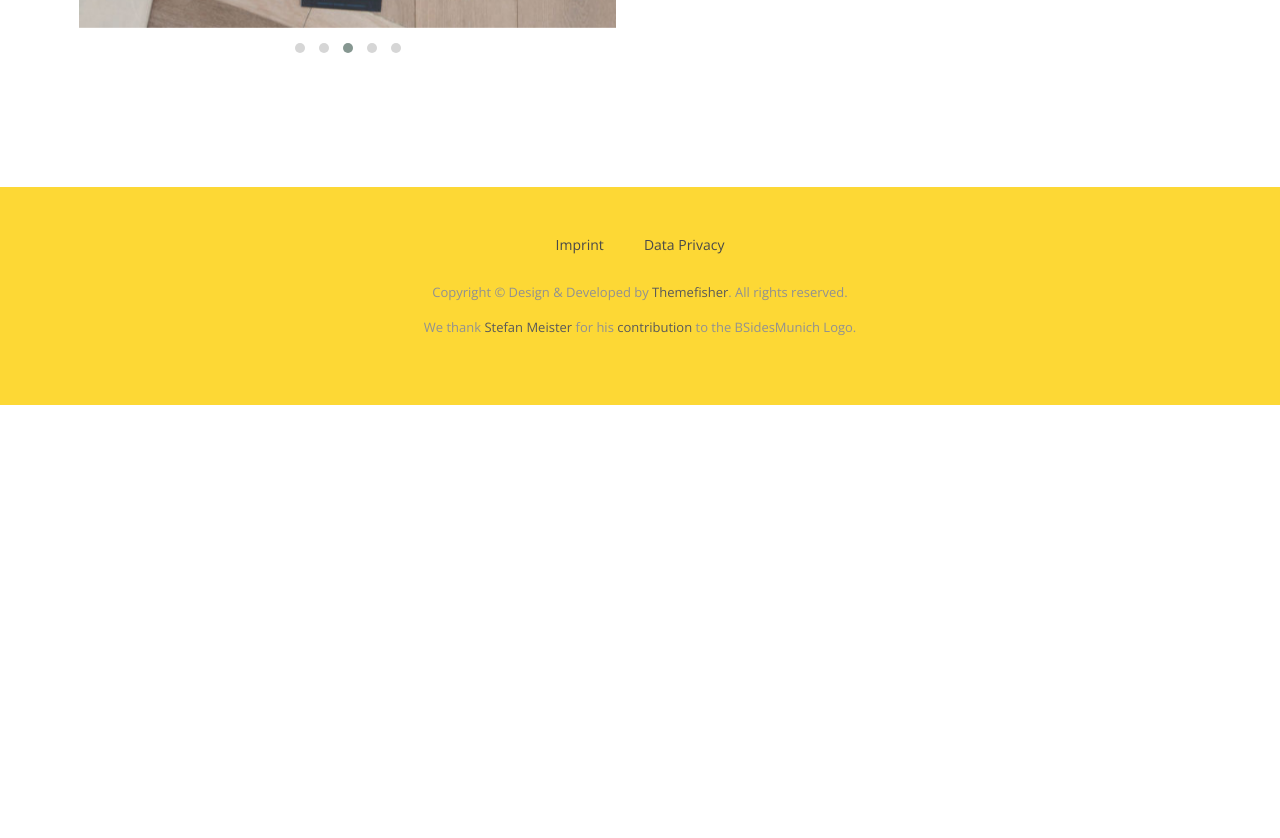
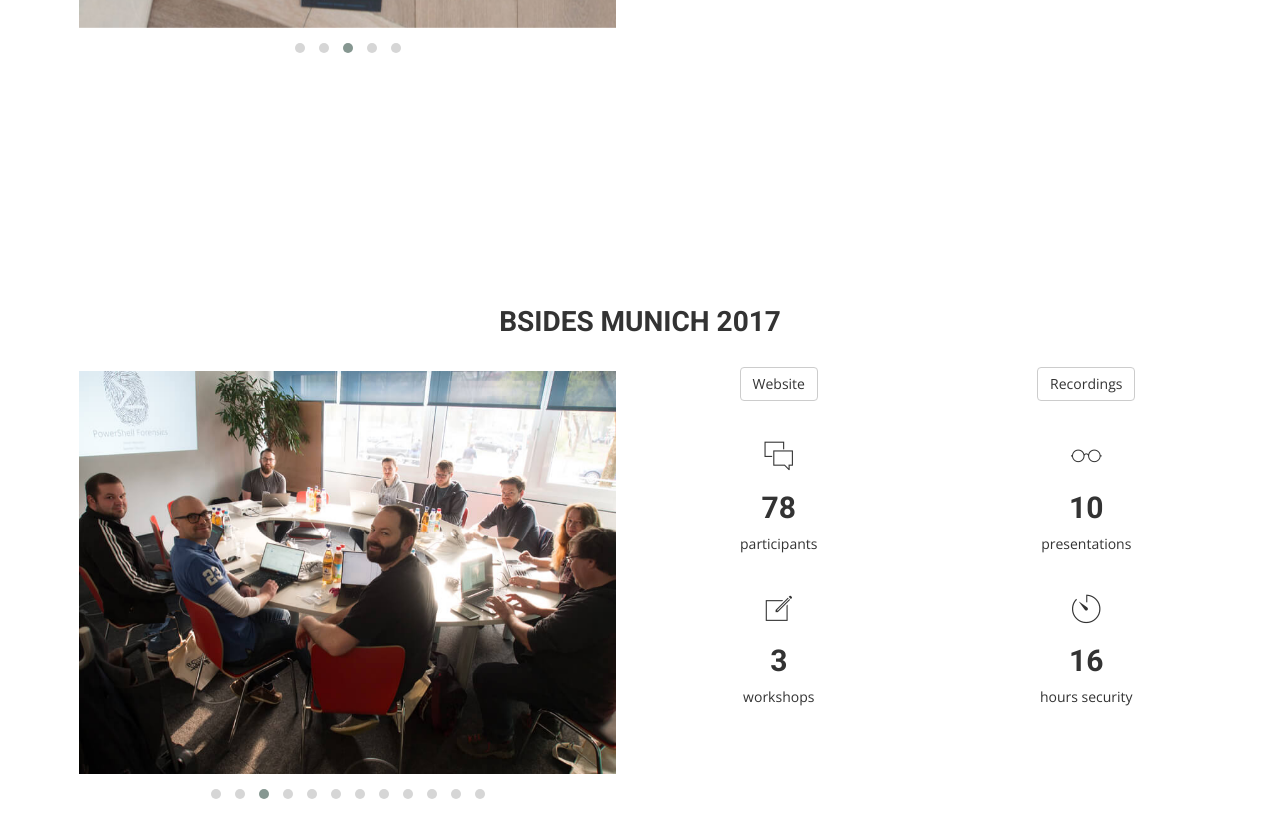
Before and after one commit to BSidesMUC/www, a Jekyll site: the page built from index.md, in a window 1280 px wide and 900 px high, scrolled down 1872 px. Shown: the top 838 px of the window. Built offline with Jekyll 4.4.1, drawn with Linux system fonts in a browser that asks for light colours; some web fonts are replaced; before the commit the page ends 2277 px from its top, so only the background shows below that; some of the changed lines change nothing that is shown.

Commit message:
Added archive slider for 2017

```diff
--- a/_config.yml
+++ b/_config.yml
@@ -145,6 +145,28 @@
       - src: img/slider2018/MS-P4090241.jpg
       - src: img/slider2018/MS-P4090485.jpg
       - src: img/slider2018/MS-P4090947.jpg
+    a2017:
+      title: "BSides Munich 2017"
+      participants: 78
+      presentations: 10
+      workshops: 3
+      hours: 16
+      website_uri: http://2017.bsidesmunich.org
+      recordings_uri: https://www.youtube.com/watch?v=k_D3GzzJ5hA&list=PL8N5HiRDvZ-dL4MElY5NUKmaqDmI7QfVy
+      archiveorg_uri: https://archive.org/details/BSidesMunich2017
+      slider:
+      - src: img/slider2017/organizers.jpg
+      - src: img/slider2017/IMG_20170403_145820.jpg
+      - src: img/slider2017/P4030023.jpg
+      - src: img/slider2017/P4030056.jpg
+      - src: img/slider2017/P4030102.jpg
+      - src: img/slider2017/P4030244.jpg
+      - src: img/slider2017/P4030312.jpg
+      - src: img/slider2017/P4030371.jpg
+      - src: img/slider2017/P4030518.jpg
+      - src: img/slider2017/P4030577.jpg
+      - src: img/slider2017/P4030676.jpg
+      - src: img/slider2017/P4030704.jpg
 compress_html:
   clippings: all
   comments: all
--- a/index.md
+++ b/index.md
@@ -18,3 +18,5 @@
 {% include testimonial_row.html year=site.conference.archive.a2019 %}
 
 {% include testimonial_row.html year=site.conference.archive.a2018 %}
+
+{% include testimonial_row.html year=site.conference.archive.a2017%}
```
Also changed, not shown: Gemfile.lock, img/slider2017/IMG_20170403_145820.jpg (added), img/slider2017/P4030023.jpg (added), img/slider2017/P4030056.jpg (added), img/slider2017/P4030102.jpg (added), img/slider2017/P4030244.jpg (added), img/slider2017/P4030312.jpg (added), img/slider2017/P4030371.jpg (added), img/slider2017/P4030518.jpg (added), img/slider2017/P4030577.jpg (added), img/slider2017/P4030676.jpg (added), img/slider2017/P4030704.jpg (added), img/slider2017/organizers.jpg (added).
